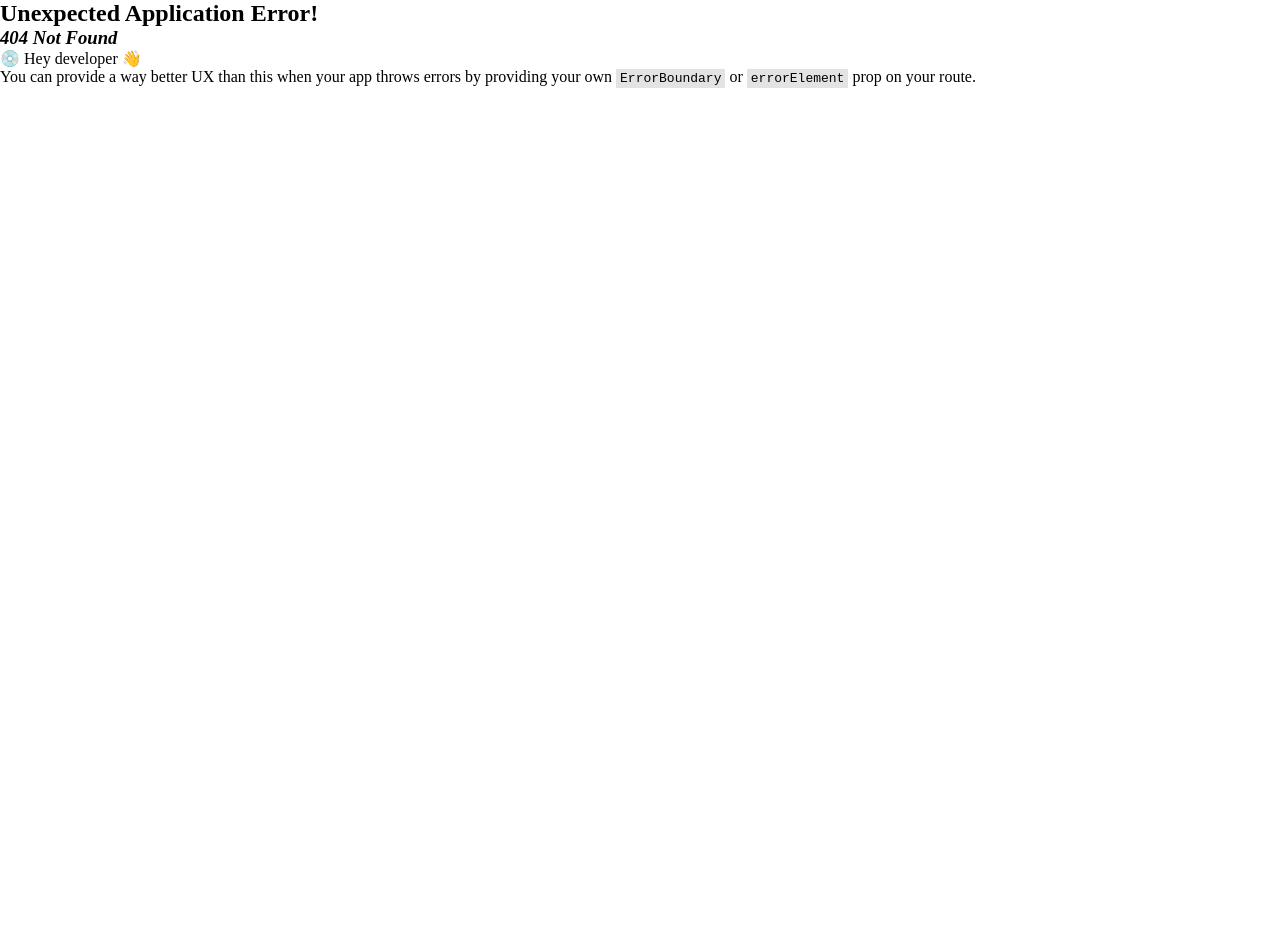
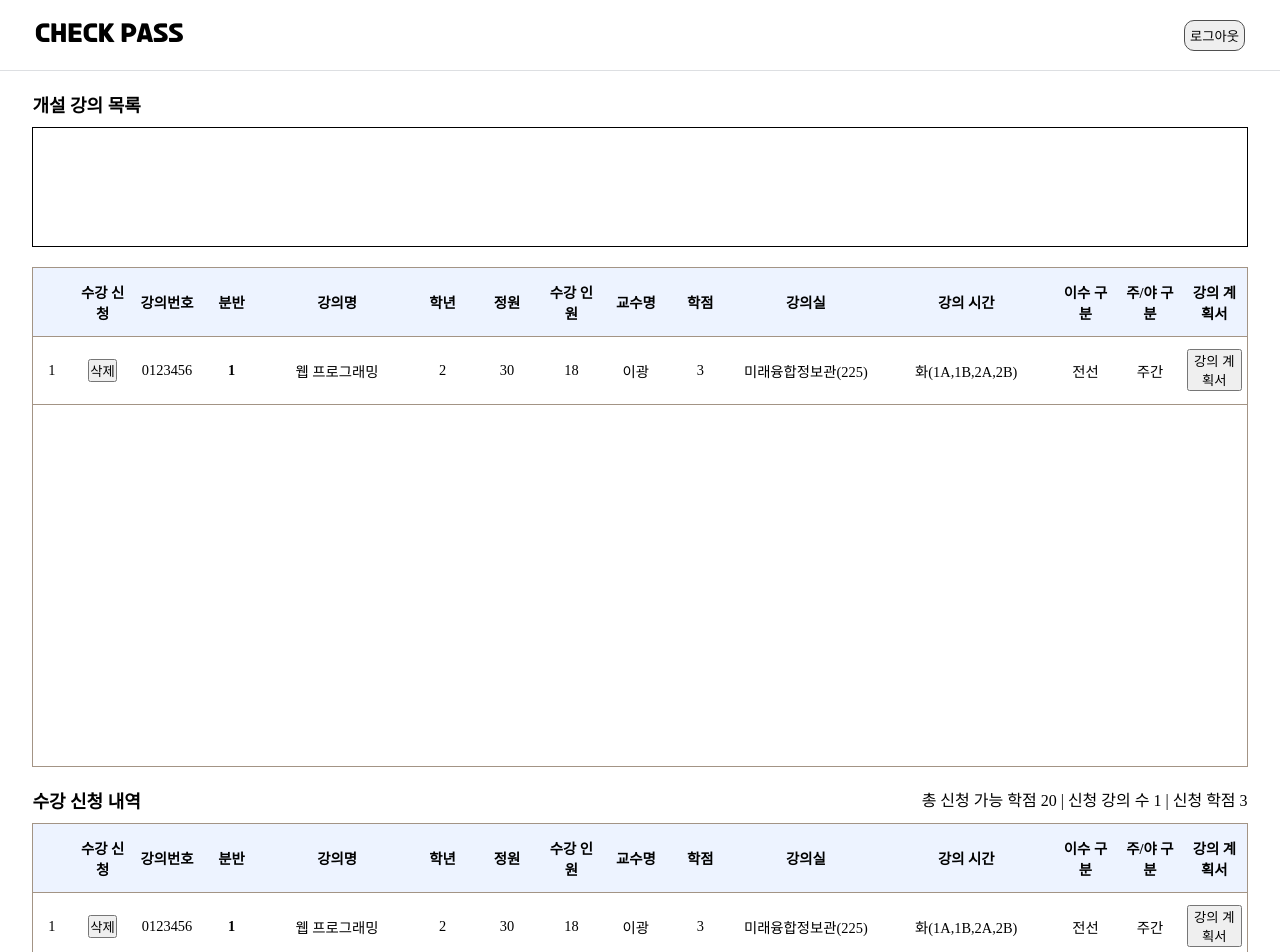
Before and after one commit to FX-PR0JECT/CHECKPASS-CLIENT, a React (Vite) app in the folder frontend/: page /enrollment in a window 1280 px wide. Before the commit this address had no page. Shown: the top 952 px of the page. Before the commit the page ends 800 px from the top, so only its background shows below. Built offline with nearby package versions, Linux system fonts and the light colour scheme; a web font is replaced by a local one.

Commit message:
CHECKPASS-267 design: [Client] 간이 수강 신청 시스템 UI 구현

```diff
--- /dev/null
+++ b/frontend/src/Pages/Enrollment/EnrollmentPage.tsx
@@ -0,0 +1,257 @@
+import styled from 'styled-components';
+import { colors, fontSizes } from '../../Styles/theme';
+
+interface TableDataProps {
+  flex?: number;
+}
+
+const EnrollmentPage = () => {
+  return (
+    <Container>
+      <Header>
+        <Logo>CHECK PASS</Logo>
+        <LogoutButton>로그아웃</LogoutButton>
+      </Header>
+      <Main>
+        <Section>
+          <TextContent>
+            <Title>개설 강의 목록</Title>
+          </TextContent>
+          <SearchContainer></SearchContainer>
+        </Section>
+        <Section>
+          <LectureList>
+            <TableHead>
+              <TableRow>
+                <TableHeader flex={0.2}></TableHeader>
+                <TableHeader>수강 신청</TableHeader>
+                <TableHeader>강의번호</TableHeader>
+                <TableHeader>분반</TableHeader>
+                <TableHeader flex={1}>강의명</TableHeader>
+                <TableHeader>학년</TableHeader>
+                <TableHeader>정원</TableHeader>
+                <TableHeader>수강 인원</TableHeader>
+                <TableHeader>교수명</TableHeader>
+                <TableHeader>학점</TableHeader>
+                <TableHeader flex={1}>강의실</TableHeader>
+                <TableHeader flex={1.2}>강의 시간</TableHeader>
+                <TableHeader>이수 구분</TableHeader>
+                <TableHeader>주/야 구분</TableHeader>
+                <TableHeader>강의 계획서</TableHeader>
+              </TableRow>
+            </TableHead>
+            <tbody>
+              <TableRow>
+                <TableData flex={0.2}>1</TableData>
+                <TableData>
+                  <button>삭제</button>
+                </TableData>
+                <TableData>0123456</TableData>
+                <TableHeader>1</TableHeader>
+                <TableData flex={1}>웹 프로그래밍</TableData>
+                <TableData>2</TableData>
+                <TableData>30</TableData>
+                <TableData>18</TableData>
+                <TableData>이광</TableData>
+                <TableData>3</TableData>
+                <TableData flex={1}>미래융합정보관(225)</TableData>
+                <TableData flex={1.2}>화(1A,1B,2A,2B)</TableData>
+                <TableData>전선</TableData>
+                <TableData>주간</TableData>
+                <TableData>
+                  <button>강의 계획서</button>
+                </TableData>
+              </TableRow>
+            </tbody>
+          </LectureList>
+        </Section>
+        <Section>
+          <TextContent>
+            <Title>
+              <span>수강 신청 내역 </span>
+            </Title>
+            <Detalis>
+              <span>총 신청 가능 학점 20 | </span>
+              <span>신청 강의 수 1 | </span>
+              <span>신청 학점 3</span>
+            </Detalis>
+          </TextContent>
+          <RegisterList>
+            <TableHead>
+              <TableRow>
+                <TableHeader flex={0.2}></TableHeader>
+                <TableHeader>수강 신청</TableHeader>
+                <TableHeader>강의번호</TableHeader>
+                <TableHeader>분반</TableHeader>
+                <TableHeader flex={1}>강의명</TableHeader>
+                <TableHeader>학년</TableHeader>
+                <TableHeader>정원</TableHeader>
+                <TableHeader>수강 인원</TableHeader>
+                <TableHeader>교수명</TableHeader>
+                <TableHeader>학점</TableHeader>
+                <TableHeader flex={1}>강의실</TableHeader>
+                <TableHeader flex={1.2}>강의 시간</TableHeader>
+                <TableHeader>이수 구분</TableHeader>
+                <TableHeader>주/야 구분</TableHeader>
+                <TableHeader>강의 계획서</TableHeader>
+              </TableRow>
+            </TableHead>
+            <tbody>
+              <TableRow>
+                <TableData flex={0.2}>1</TableData>
+                <TableData>
+                  <button>삭제</button>
+                </TableData>
+                <TableData>0123456</TableData>
+                <TableHeader>1</TableHeader>
+                <TableData flex={1}>웹 프로그래밍</TableData>
+                <TableData>2</TableData>
+                <TableData>30</TableData>
+                <TableData>18</TableData>
+                <TableData>이광</TableData>
+                <TableData>3</TableData>
+                <TableData flex={1}>미래융합정보관(225)</TableData>
+                <TableData flex={1.2}>화(1A,1B,2A,2B)</TableData>
+                <TableData>전선</TableData>
+                <TableData>주간</TableData>
+                <TableData>
+                  <button>강의 계획서</button>
+                </TableData>
+              </TableRow>
+            </tbody>
+          </RegisterList>
+        </Section>
+      </Main>
+    </Container>
+  );
+};
+
+export default EnrollmentPage;
+
+const Container = styled.div`
+  width: 100vw;
+  height: 100vh;
+`;
+
+const Header = styled.div`
+  display: flex;
+  justify-content: space-between;
+  align-items: center;
+
+  height: 70px;
+  padding: 35px;
+
+  border-bottom: 1.5px solid ${colors['border-default']};
+`;
+
+const Logo = styled.div`
+  font-family: 'AppleTea';
+  font-size: ${fontSizes['header-logo']};
+
+  color: ${colors['text-primary']};
+`;
+
+const LogoutButton = styled.button`
+  padding: 5px;
+
+  border: 1px solid #4f4f4f;
+  border-radius: 10px;
+
+  cursor: pointer;
+`;
+
+const Main = styled.div`
+  display: flex;
+  flex-direction: column;
+
+  padding: 20px;
+`;
+
+const Section = styled.div`
+  display: flex;
+  flex-direction: column;
+  justify-content: center;
+  align-items: center;
+
+  width: 100%;
+  height: 100%;
+
+  padding-bottom: 20px;
+`;
+
+const SearchContainer = styled.div`
+  width: 98%;
+  height: 120px;
+
+  border: 1px solid #000;
+`;
+
+const LectureList = styled.table`
+  width: 98%;
+  height: 500px;
+
+  overflow: auto;
+  font-size: 0.9em;
+
+  border: 1px solid #a39485;
+  border-collapse: collapse;
+`;
+
+const TextContent = styled.div`
+  display: flex;
+  flex-direction: row;
+  justify-content: space-between;
+
+  width: 98%;
+  padding-bottom: 10px;
+`;
+
+const Detalis = styled.div``;
+
+const Title = styled.div`
+  font-size: 18px;
+  font-weight: 900;
+`;
+
+const RegisterList = styled.table`
+  width: 98%;
+
+  overflow: hidden;
+  font-size: 0.9em;
+
+  border: 1px solid #a39485;
+  border-collapse: collapse;
+`;
+
+const TableHead = styled.thead`
+  background: #edf3ff;
+`;
+
+const TableRow = styled.tr`
+  display: flex;
+`;
+
+const TableData = styled.td<TableDataProps>`
+  display: flex;
+  justify-content: center;
+  align-items: center;
+
+  flex: ${(props) => props.flex || 0.4};
+
+  padding: 0.8rem 0.3rem;
+  text-align: center;
+
+  background: #fff;
+  border-bottom: 1px solid #a39485;
+`;
+
+const TableHeader = styled.th<TableDataProps>`
+  display: flex;
+  justify-content: center;
+  align-items: center;
+
+  flex: ${(props) => props.flex || 0.4};
+
+  padding: 0.8rem 0.3rem;
+  border-bottom: 1px solid #a39485;
+`;
--- a/frontend/src/router.tsx
+++ b/frontend/src/router.tsx
@@ -8,6 +8,7 @@ import FindPwPage from './Pages/Login/FindPwPage';
 import CheckEmailPage from './Pages/Login/CheckEmailPage';
 import AttendancePage from './Pages/Main/AttendancePage';
 import LecturePage from './Pages/Main/LecturePage/LecturePage';
+import EnrollmentPage from './Pages/Enrollment/EnrollmentPage';
 
 const router = createBrowserRouter([
   {
@@ -46,6 +47,10 @@ const router = createBrowserRouter([
     path: '/lecture',
     element: <LecturePage />,
   },
+  {
+    path: '/enrollment',
+    element: <EnrollmentPage />,
+  },
 ]);
 
 export default router;
```
